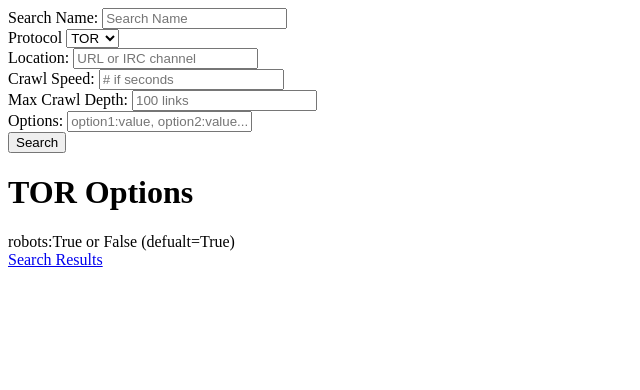
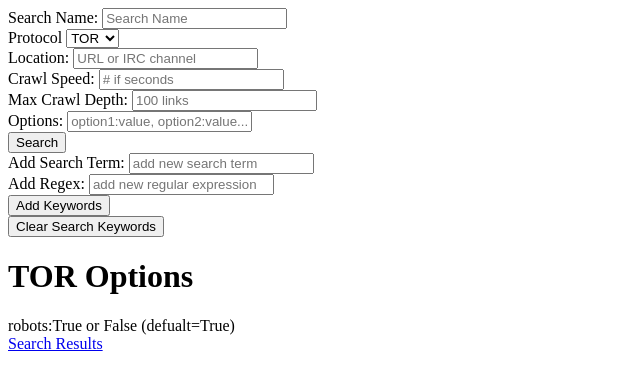
Before and after one commit to firebitsbr/Capstone, a Python web app: template darkweb/templates/index.html in a window 1280 px wide. Shown: the top 390 px of the page, without its empty margins (0-640 px from the left). Run offline with Jinja, Linux system fonts and the light colour scheme; the template is opened without the code that fills it, so the values that code supplies are empty.

Commit message:
add and remove search params

```diff
--- a/darkweb/templates/index.html
+++ b/darkweb/templates/index.html
@@ -32,6 +32,23 @@
 			<div class='row'>
 				<input type='submit' value='Search'>
 			</div>
+		<form name='paramForm' method='post' action='/addParam'>
+			<div class='row'>
+				<label for='addST'>Add Search Term:</label>
+				<input type='text' name='addST' id='addST' placeholder='add new search term'>
+			</div>
+			<div class='row'>
+				<label for='addRE'>Add Regex:</label>
+				<input type='text' name='addRE' id='addRE' placeholder='add new regular expression'>
+			</div>
+			<div class='row'>
+				<input type='submit' value='Add Keywords'>
+			</div>
+		<form name='paramClear' method='post' action='/clearParams'>
+			<div class='row'>
+				<input type='submit' value='Clear Search Keywords' >
+			</div>
+
 <div id="tor"><h1>TOR Options</h1>robots:True or False (defualt=True)</div>
 <div id="web" style="display:none;"><h1>WEB Options</h1>robots:True or False (default=True)</div>
 <div id="irc" style="display:none"><h1>IRC Options</h1>mins_interval: # mins (default=60) <br>
```
Also changed, not shown: darkweb/views.py (+29 -5 lines).
